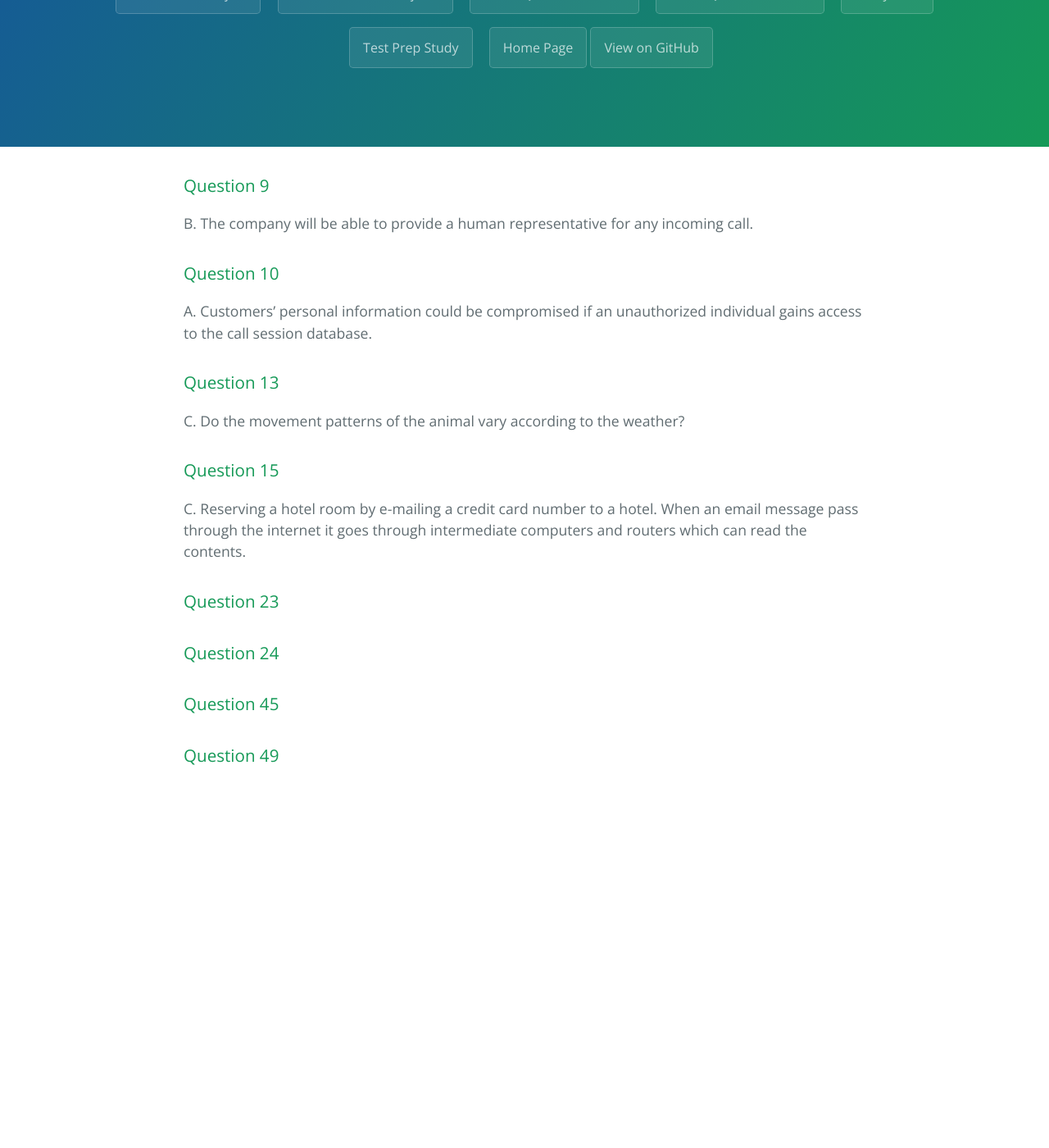
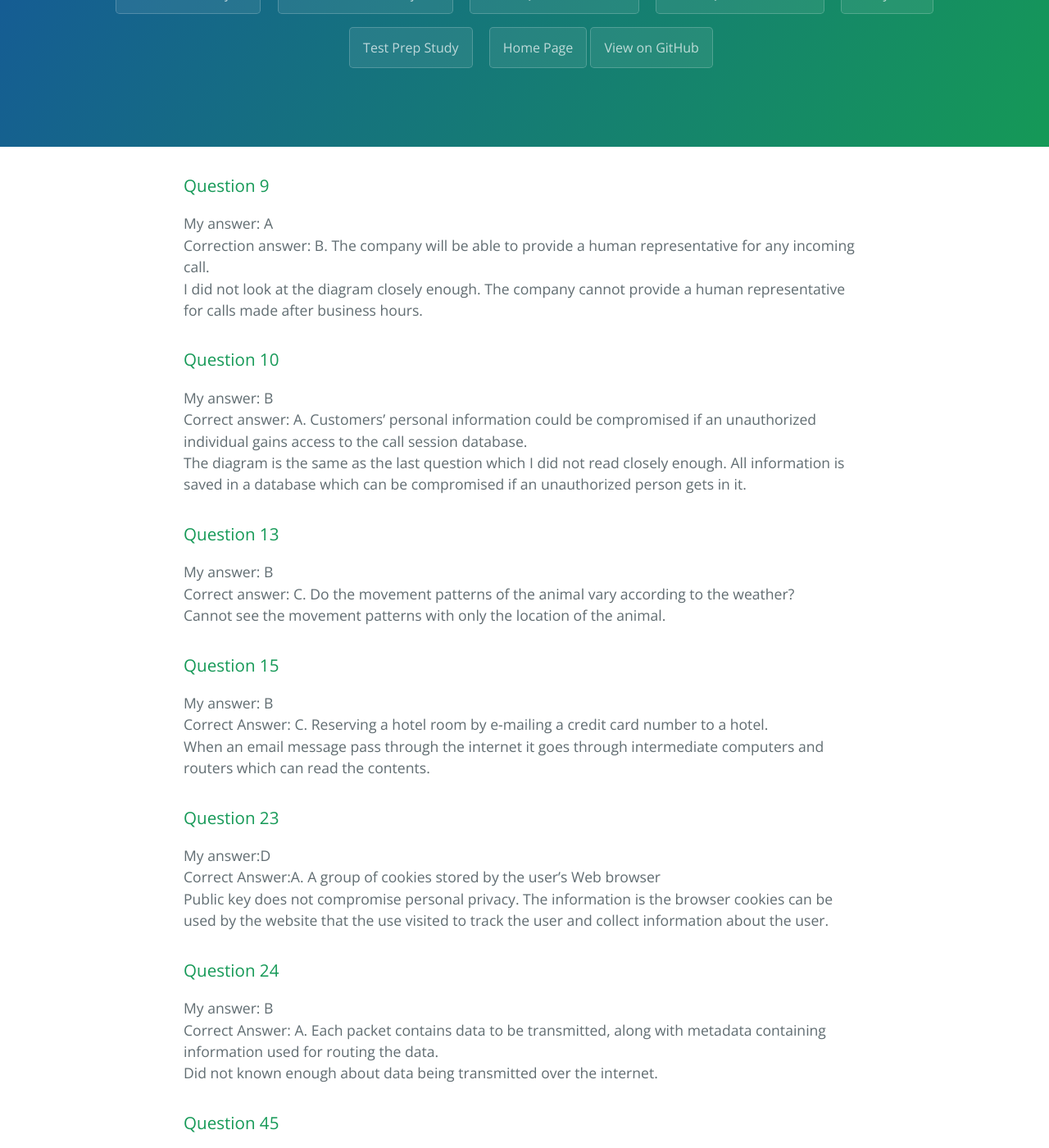
Before and after one commit to GavinYWu/Gavin, a Jekyll site: the page built from Finals-Quiz1.md, in a window 1280 px wide and 1400 px high, scrolled down 223 px. Shown: the whole window at 82% size. Built offline with Jekyll 4.4.1, drawn with Linux system fonts in a browser that asks for light colours; before the commit the page ends 1208 px from its top, so only the background shows below that; some of the changed text lies outside the part shown.

Commit message:
Update Finals-Quiz1.md

```diff
--- a/Finals-Quiz1.md
+++ b/Finals-Quiz1.md
@@ -4,25 +4,60 @@ layout: template
 filename: Finals-Quiz1
 ---
 
+
+
 ### Question 9
-B. The company will be able to provide a human representative for any incoming call.
+My answer: A
+<br>
+Correction answer: B. The company will be able to provide a human representative for any incoming call.
+<br>
+I did not look at the diagram closely enough. The company cannot provide a human representative for calls made after business hours.
 
 ### Question 10
-A. Customers’ personal information could be compromised if an unauthorized individual gains access to the call session database.
+My answer: B
+<br>
+Correct answer: A. Customers’ personal information could be compromised if an unauthorized individual gains access to the call session database.
+<br>
+The diagram is the same as the last question which I did not read closely enough. All information is saved in a database which can be compromised if an unauthorized person gets in it.
 
 ### Question 13
-C. Do the movement patterns of the animal vary according to the weather?
+My answer: B
+<br>
+Correct answer: C. Do the movement patterns of the animal vary according to the weather?
+<br>
+Cannot see the movement patterns with only the location of the animal.
 
 ### Question 15
-C. Reserving a hotel room by e-mailing a credit card number to a hotel. When an email message pass through the internet it goes through intermediate computers and routers which can read the contents.
+My answer: B
+<br>
+Correct Answer: C. Reserving a hotel room by e-mailing a credit card number to a hotel.
+<br>
+When an email message pass through the internet it goes through intermediate computers and routers which can read the contents.
 
 ### Question 23
-
+My answer:D
+<br>
+Correct Answer:A. A group of cookies stored by the user’s Web browser
+<br>
+Public key does not compromise personal privacy. The information is the browser cookies can be used by the website that the use visited to track the user and collect information about the user.
 
 ### Question 24
-
+My answer: B
+<br>
+Correct Answer: A. Each packet contains data to be transmitted, along with metadata containing information used for routing the data.
+<br>
+Did not known enough about data being transmitted over the internet.
 
 ### Question 45
-
+My answer: B
+<br>
+Correct Answer: C. What is the cost of a certain electronics product?
+<br>
+The cost is not tracked by the search engine
 
 ### Question 49
+My answer: A
+<br>
+Correct Answer: D. Web sites that are not visited frequently might no longer be accessible to users.
+<br>
+The actions only affect the frequently visited websites meaning the other websites are unaffected and can still be visited.
```
